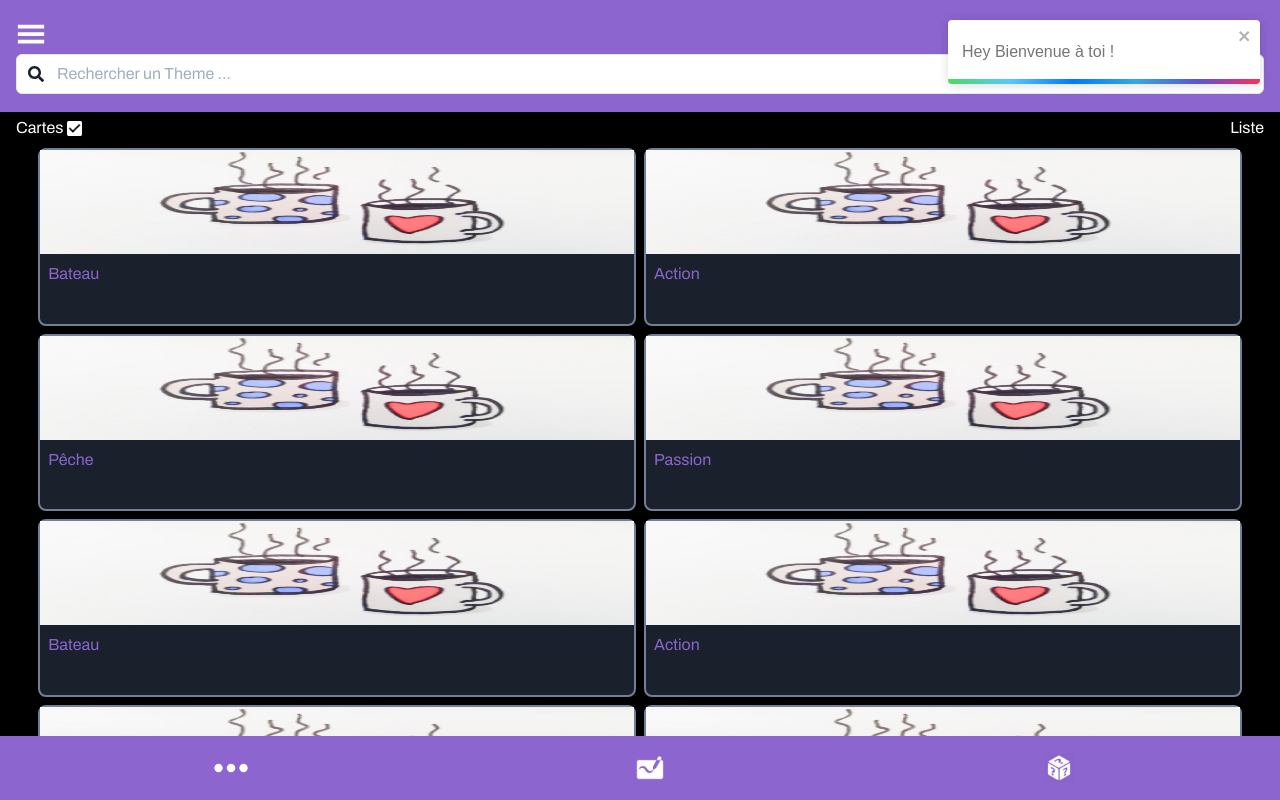
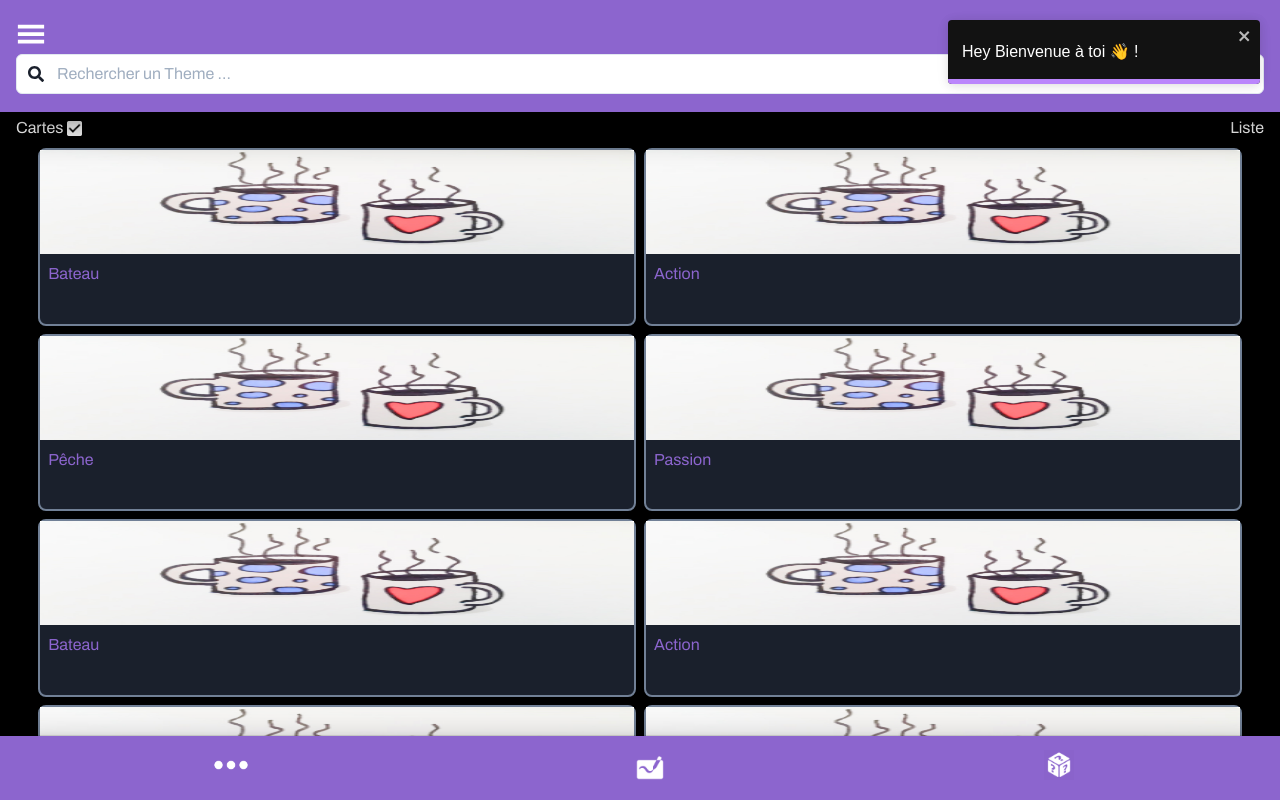
Before and after one commit to JIdayyy/graphikapp, a Next.js app: page / in a window 1280 px wide. Built offline with nearby package versions, Linux system fonts and the light colour scheme.

Commit message:
Menu && Motion

```diff
--- a/pages/_app.tsx
+++ b/pages/_app.tsx
@@ -28,7 +28,7 @@ Router.events.on("routeChangeComplete", () => NProgress.done());
 Router.events.on("routeChangeError", () => NProgress.done());
 
 function MyApp({ Component, pageProps }: AppProps) {
-    const notify = () => toast("Hey Bienvenue à toi !");
+    const notify = () => toast.dark("Hey Bienvenue à toi 👋 !");
 
     useEffect(() => {
         notify();
--- a/pages/index.tsx
+++ b/pages/index.tsx
@@ -24,7 +24,6 @@ const Home: NextPage = () => {
             paddingX={1}
             fontFamily="heading"
             height="100%"
-            backgroundColor="black"
             width="100%"
             display="flex"
             flexDirection="column"
@@ -51,7 +50,7 @@ const Home: NextPage = () => {
                 justifyContent="center"
             >
                 {fakeThemes.map((theme) => (
-                    <ThemeCard theme={theme} />
+                    <ThemeCard key={theme} theme={theme} />
                 ))}
             </Box>
         </Box>
--- a/src/components/Layout/Footer.tsx
+++ b/src/components/Layout/Footer.tsx
@@ -7,7 +7,8 @@ export default function Footer(): ReactElement {
     return (
         <Box
             p={4}
-            shadow="2xl"
+            shadow="dark-lg"
+            zIndex={999}
             position="fixed"
             width="100%"
             bottom="0"
@@ -19,6 +20,7 @@ export default function Footer(): ReactElement {
             display="flex"
         >
             <Link passHref href="/">
+                <button type="button">
                     <Image
                         src="/icons/FooterIcons/dots.png"
                         width={50}
@@ -26,6 +28,7 @@ export default function Footer(): ReactElement {
                         quality={100}
                         priority
                     />
+                </button>
             </Link>
             <Image
                 src="/icons/FooterIcons/draws.png"
@@ -35,6 +38,7 @@ export default function Footer(): ReactElement {
                 priority
             />
             <Link passHref href="/random">
+                <button type="button">
                     <Image
                         src="/icons/FooterIcons/dice.png"
                         width={30}
@@ -42,6 +46,7 @@ export default function Footer(): ReactElement {
                         quality={100}
                         priority
                     />
+                </button>
             </Link>
         </Box>
     );
--- a/src/components/Layout/Layout.tsx
+++ b/src/components/Layout/Layout.tsx
@@ -1,23 +1,26 @@
 import { Box } from "@chakra-ui/react";
-import React, { ReactElement } from "react";
+import React, { ReactElement, useState } from "react";
 import Footer from "./Footer";
 import Navbar from "./Navbar";
+import Menu from "../Menu/Menu";
 
 interface IProps {
     children: ReactElement;
 }
 
 export default function Layout({ children }: IProps): ReactElement {
+    const [isMenu, setIsMenu] = useState(false);
     return (
-        <Box height="100vh" width="100vw">
-            <Navbar />
+        <Box height="100vh" width="100vw" backgroundColor="black">
             <Box
                 position="fixed"
-                paddingTop={28}
-                paddingBottom={16}
+                paddingTop="28"
+                paddingBottom="16"
                 height="100%"
                 width="100%"
             >
+                <Menu isMenu={isMenu} />
+                <Navbar setIsMenu={setIsMenu} />
                 {children}
             </Box>
             <Footer />
--- a/src/components/Layout/Navbar.tsx
+++ b/src/components/Layout/Navbar.tsx
@@ -3,15 +3,20 @@ import { FaSearch } from "react-icons/fa";
 import { GiHamburgerMenu } from "react-icons/gi";
 import { HiDocumentAdd } from "react-icons/hi";
 
-import React, { ReactElement } from "react";
+import React, { Dispatch, ReactElement, SetStateAction } from "react";
 
-export default function Navbar(): ReactElement {
+interface IProps {
+    setIsMenu: Dispatch<SetStateAction<boolean>>;
+}
+
+export default function Navbar({ setIsMenu }: IProps): ReactElement {
     return (
         <Box
             p={4}
+            zIndex={1000}
             position="fixed"
             top="0"
-            shadow="2xl"
+            shadow="dark-lg"
             backgroundColor="purple.default"
             height="28"
             width="100%"
@@ -20,8 +25,18 @@ export default function Navbar(): ReactElement {
             alignItems="center"
             display="flex"
         >
-            <Box width="100%" display="flex" justifyContent="space-between">
-                <GiHamburgerMenu size={30} color="white" />
+            <Box
+                zIndex={10}
+                width="100%"
+                display="flex"
+                justifyContent="space-between"
+            >
+                <GiHamburgerMenu
+                    cursor="pointer"
+                    onClick={() => setIsMenu((c) => !c)}
+                    size={30}
+                    color="white"
+                />
                 <HiDocumentAdd size={30} color="white" />
             </Box>
             <InputGroup>
--- /dev/null
+++ b/src/components/Lists/Items/MenuItem.tsx
@@ -0,0 +1,33 @@
+import React from "react";
+import { Text } from "@chakra-ui/react";
+import Link from "next/link";
+import { motion } from "framer-motion";
+
+type TLink = {
+    name: string;
+    link: string;
+    icon: string;
+    id: string;
+};
+
+interface Props {
+    link: TLink;
+}
+
+const MotionText = motion(Text);
+
+const MenuItem = ({ link }: Props): JSX.Element => (
+    <Link passHref href={link.link}>
+        <MotionText
+            initial={{ opacity: 0 }}
+            animate={{ opacity: 1 }}
+            fontWeight="bold"
+            fontSize="xl"
+            color="purple.default"
+        >
+            {link.name}
+        </MotionText>
+    </Link>
+);
+
+export default MenuItem;
--- /dev/null
+++ b/src/components/Lists/MenuList.tsx
@@ -0,0 +1,47 @@
+import React, { ReactElement } from "react";
+import { motion } from "framer-motion";
+import { Box } from "@chakra-ui/react";
+import MenuItem from "./Items/MenuItem";
+
+const menuLinks = [
+    { id: "1", name: "Se Connecter", link: "/", icon: "/icons/profile" },
+    { id: "2", name: "Themes", link: "/theme", icon: "/icons/themes" },
+    {
+        id: "3",
+        name: "Mes dessins",
+        link: "/drawings",
+        icon: "/icons/drawings",
+    },
+    {
+        id: "4",
+        name: "Mes commentaires",
+        link: "/:id/comments/",
+        icon: "/icons/comments",
+    },
+    { id: "5", name: "Réglages", link: "/settings", icon: "/icons/settings" },
+];
+
+const MotionBox = motion(Box);
+
+export default function MenuList(): ReactElement {
+    return (
+        <MotionBox
+            shadow="dark-lg"
+            position="fixed"
+            display="flex"
+            flexDirection="column"
+            padding="20px"
+            zIndex={999}
+            backgroundColor="white"
+            height="100%"
+            boxSize="100%"
+            initial={{ x: -10, width: 0 }}
+            animate={{ width: "70%" }}
+            exit={{ width: 0, x: -999 }}
+        >
+            {menuLinks.map((link) => (
+                <MenuItem link={link} />
+            ))}
+        </MotionBox>
+    );
+}
--- /dev/null
+++ b/src/components/Menu/Menu.tsx
@@ -0,0 +1,12 @@
+import { AnimatePresence } from "framer-motion";
+import React, { ReactElement } from "react";
+
+import MenuList from "../Lists/MenuList";
+
+interface IProps {
+    isMenu: boolean;
+}
+
+export default function Menu({ isMenu }: IProps): ReactElement {
+    return <AnimatePresence>{isMenu && <MenuList />}</AnimatePresence>;
+}
```
Also changed, not shown: pages/random.tsx (+6 -43 lines), src/components/Assets/Dice.tsx (added, +28 -0 lines), src/utils/useDiceRotate.ts (added, +23 -0 lines), public/icons/drawings.png (renamed from public/icons/draws.png). Lines whose indentation alone changed are shown as unchanged.
